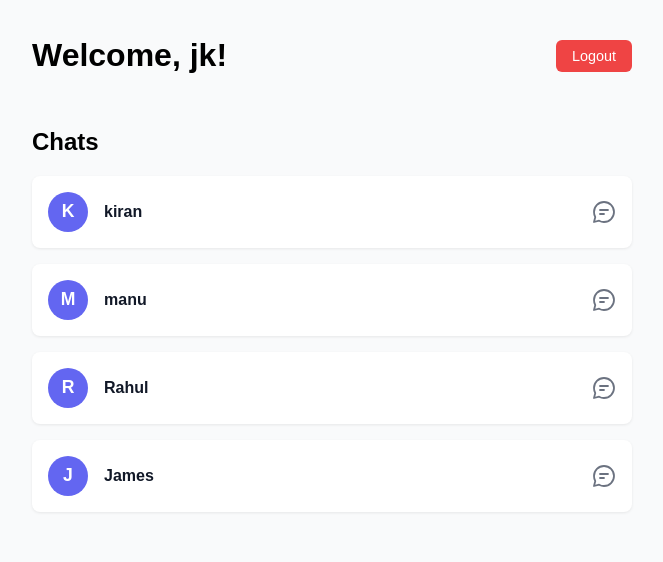
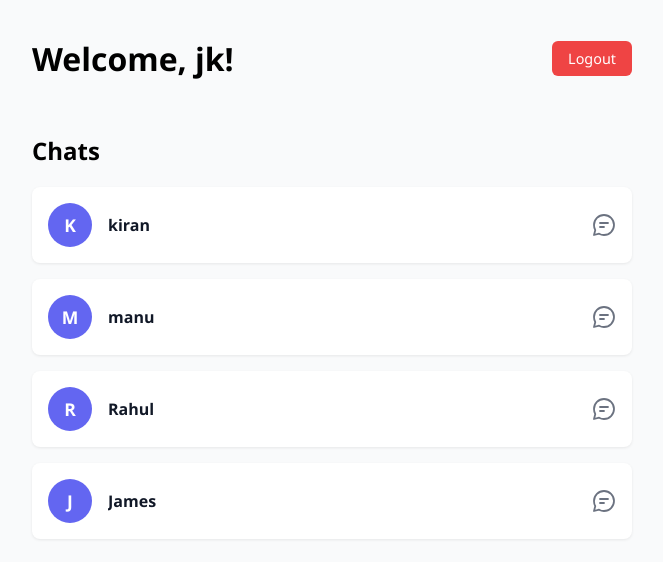
Before and after one commit to rahulrameshm0/user-to-user-chatbot, a Django app: page /home/ in a window 1280 px wide. Shown: the top 562 px of the page, without its empty margins (308-971 px from the left). Run offline with Django 5.2, Linux system fonts and the light colour scheme; a user stored in the database is signed in; data comes from the database, SQL or seed files in the repository; both versions use the stored data as it was after the commit.

Commit message:
Css modefied

```diff
--- a/templates/home.html
+++ b/templates/home.html
@@ -5,7 +5,7 @@
   <title>Chat Home</title>
   <style>
 body {
-      font-family: sans-serif;
+  font-family: 'Segoe UI', sans-serif;
   margin: 0;
   padding: 0;
   background-color: #f9fafb;
@@ -22,6 +22,8 @@
   justify-content: space-between;
   align-items: center;
   margin-bottom: 2rem;
+  flex-wrap: wrap;
+  gap: 1rem;
 }
 
 .logout-btn {
@@ -31,6 +33,10 @@
   border-radius: 6px;
   text-decoration: none;
   font-size: 0.9rem;
+  transition: background 0.3s ease;
+}
+.logout-btn:hover {
+  background-color: #dc2626;
 }
 
 .user-list {
@@ -48,10 +54,10 @@
   text-decoration: none;
   color: #111827;
   box-shadow: 0 1px 3px rgba(0, 0, 0, 0.08);
-      transition: box-shadow 0.2s ease;
+  transition: transform 0.2s ease, box-shadow 0.2s ease;
 }
-
 .user-card:hover {
+  transform: scale(1.01);
   box-shadow: 0 4px 12px rgba(0, 0, 0, 0.1);
 }
 
@@ -59,29 +65,36 @@
   background-color: #6366f1;
   color: white;
   border-radius: 50%;
-      width: 40px;
-      height: 40px;
+  width: 44px;
+  height: 44px;
   display: flex;
   align-items: center;
   justify-content: center;
   font-weight: bold;
   font-size: 1.1rem;
   margin-right: 1rem;
+  flex-shrink: 0;
 }
 
 .user-info {
   flex-grow: 1;
+  overflow: hidden;
 }
-
 .username {
   margin: 0;
   font-weight: 600;
+  font-size: 1rem;
+  white-space: nowrap;
+  overflow: hidden;
+  text-overflow: ellipsis;
 }
-
 .last-message {
   margin: 0;
   font-size: 0.85rem;
   color: #6b7280;
+  white-space: nowrap;
+  overflow: hidden;
+  text-overflow: ellipsis;
 }
 
 .unread-badge {
@@ -90,26 +103,38 @@
   font-size: 0.75rem;
   padding: 0.3rem 0.6rem;
   border-radius: 999px;
-      margin-left: 1rem;
+  margin-left: 0.5rem;
+  flex-shrink: 0;
 }
 
 .chat-icon {
-      margin-left: auto;
+  margin-left: 1rem;
   display: flex;
   align-items: center;
   justify-content: center;
   color: #6b7280;
   transition: color 0.2s ease;
 }
-
 .chat-icon svg {
   width: 24px;
   height: 24px;
 }
-
 .user-card:hover .chat-icon {
   color: #6366f1;
 }
+
+/* Responsive: stack on smaller screens */
+@media (max-width: 500px) {
+  .user-card {
+    flex-direction: column;
+    align-items: flex-start;
+    gap: 0.5rem;
+  }
+  .chat-icon {
+    margin-left: 0;
+  }
+}
+
   </style>
 </head>
 <body>
```
Also changed, not shown: db.sqlite3. Lines whose indentation alone changed are shown as unchanged.
